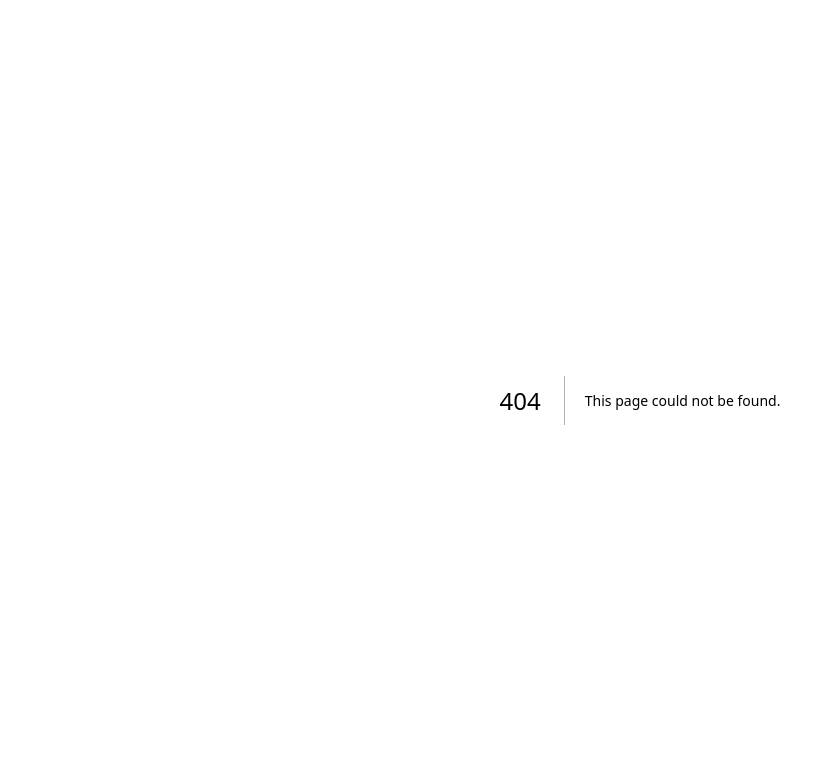
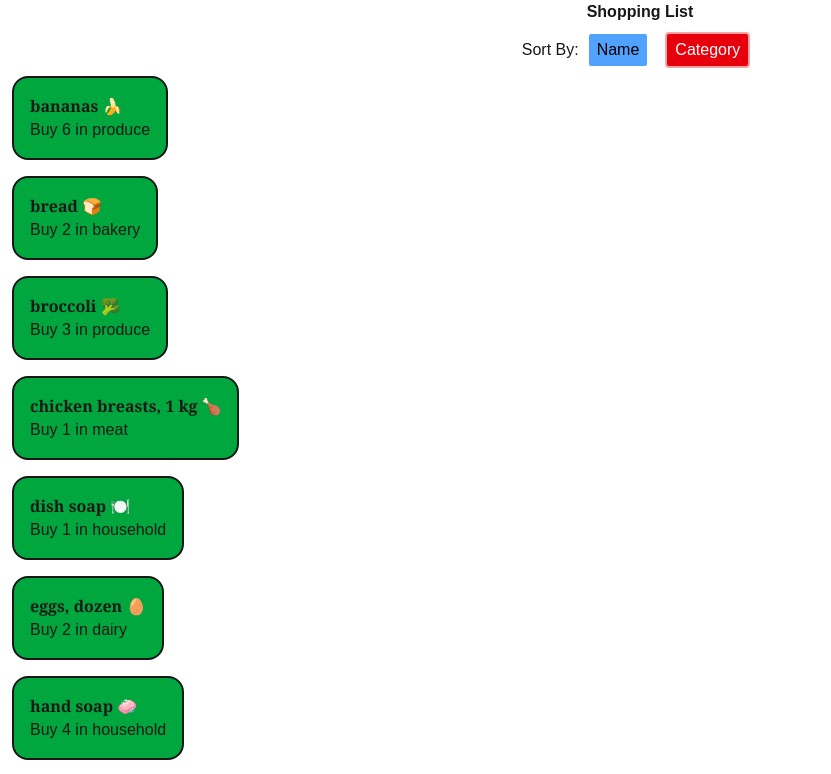
Before and after one commit to sharmarishav8879/cprg306-assignments, a Next.js app: page /week-6 in a window 1280 px wide. Before the commit this address had no page. Shown: the top 774 px of the page, without its empty margins (0-831 px from the left). Built offline with nearby package versions, Linux system fonts and the light colour scheme.

Commit message:
week-6
Added sorting functionality

```diff
--- a/app/page.js
+++ b/app/page.js
@@ -25,6 +25,11 @@ export default function Home() {
             Week 5
           </Link>
         </li>
+        <li>
+          <Link className="text-cyan-300 hover:text-cyan-700" href="/week-6">
+            Week 6
+          </Link>
+        </li>
       </ul>
     </main>
   );
--- /dev/null
+++ b/app/week-6/item-list.js
@@ -0,0 +1,58 @@
+"use client";
+import { useState } from "react";
+import Item from "./item";
+import itemData from "./item.json";
+
+export default function NewItemList() {
+  let itemArray = itemData.map((items) => ({ ...items }));
+  console.log(itemData);
+
+  const [sortBy, setSortBy] = useState("name");
+  itemArray.sort((a, b) => {
+    if (a[sortBy]) {
+      let aValue = a[sortBy].toUpperCase();
+      let bValue = b[sortBy].toUpperCase();
+      if (aValue < bValue) return -1;
+      if (aValue > bValue) return 1;
+      return 0;
+    }
+  });
+  let handleSort = (event) => {
+    setSortBy(event.target.value);
+  };
+  return (
+    <section>
+      <div className="flex justify-center items-center">
+        Sort By:
+        <button
+          className={`
+             ${
+               sortBy == "name"
+                 ? "bg-blue-400 rounded text-black px-2 py-1 border-2 border-white m-2"
+                 : "bg-red-600 rounded text-white px-2 py-1 border-2 border-red-300 m-2"
+             }`}
+          value="name"
+          onClick={handleSort}
+        >
+          Name
+        </button>
+        <button
+          className={`
+             ${
+               sortBy == "category"
+                 ? "bg-blue-400 rounded text-black px-2 py-1 border-2 border-white m-2"
+                 : "bg-red-600 rounded text-white px-2 py-1 border-2 border-red-300 m-2"
+             }`}
+          value="category"
+          onClick={handleSort}
+        >
+          Category
+        </button>
+      </div>
+
+      {itemArray.map((item) => (
+        <Item key={item.id} itemObj={item} />
+      ))}
+    </section>
+  );
+}
--- /dev/null
+++ b/app/week-6/item.js
@@ -0,0 +1,13 @@
+export default function Item({ itemObj }) {
+  let { name, quantity, category } = itemObj;
+  return (
+    <ul>
+      <li className="p-4 list-none bg-green-600 mb-4 inline-block ml-3 rounded-2xl  border-2 border-green-250">
+        <h2 className="font-bold font-serif text-stone-900">{name}</h2>
+        <div className="text-stone-900">
+          Buy {quantity} in {category}
+        </div>
+      </li>
+    </ul>
+  );
+}
--- /dev/null
+++ b/app/week-6/item.json
@@ -0,0 +1,74 @@
+[
+  {
+    "id": "1h2GJKH12gkHG31h1H",
+    "name": "milk, 4 L 🥛",
+    "quantity": 1,
+    "category": "dairy"
+  },
+  {
+    "id": "2KJH3k2j3H1k2J3K1H",
+    "name": "bread 🍞",
+    "quantity": 2,
+    "category": "bakery"
+  },
+  {
+    "id": "3h2KJH3k2j3H1k2J3",
+    "name": "eggs, dozen 🥚",
+    "quantity": 2,
+    "category": "dairy"
+  },
+  {
+    "id": "4k2J3K1H2GJKH12gk",
+    "name": "bananas 🍌",
+    "quantity": 6,
+    "category": "produce"
+  },
+  {
+    "id": "5H1h1H2KJH3k2j3H",
+    "name": "broccoli 🥦",
+    "quantity": 3,
+    "category": "produce"
+  },
+  {
+    "id": "6H1k2J3K1H2GJKH1",
+    "name": "chicken breasts, 1 kg 🍗",
+    "quantity": 1,
+    "category": "meat"
+  },
+  {
+    "id": "7gkHG31h1H2KJH3k",
+    "name": "pasta sauce 🍝",
+    "quantity": 3,
+    "category": "canned goods"
+  },
+  {
+    "id": "8j3H1k2J3K1H2GJK",
+    "name": "spaghetti, 454 g 🍝",
+    "quantity": 2,
+    "category": "dry goods"
+  },
+  {
+    "id": "9H12gkHG31h1H2KJ",
+    "name": "toilet paper, 12 pack 🧻",
+    "quantity": 1,
+    "category": "household"
+  },
+  {
+    "id": "10H3k2j3H1k2J3K1",
+    "name": "paper towels, 6 pack",
+    "quantity": 1,
+    "category": "household"
+  },
+  {
+    "id": "11k2J3K1H2GJKH12",
+    "name": "dish soap 🍽️",
+    "quantity": 1,
+    "category": "household"
+  },
+  {
+    "id": "12GJKH12gkHG31h1",
+    "name": "hand soap 🧼",
+    "quantity": 4,
+    "category": "household"
+  }
+]
--- /dev/null
+++ b/app/week-6/page.js
@@ -0,0 +1,10 @@
+import NewItemList from "./item-list";
+
+export default function Page() {
+  return (
+    <main>
+      <h1 className="font-extrabold text-center">Shopping List</h1>
+      <NewItemList />
+    </main>
+  );
+}
```
